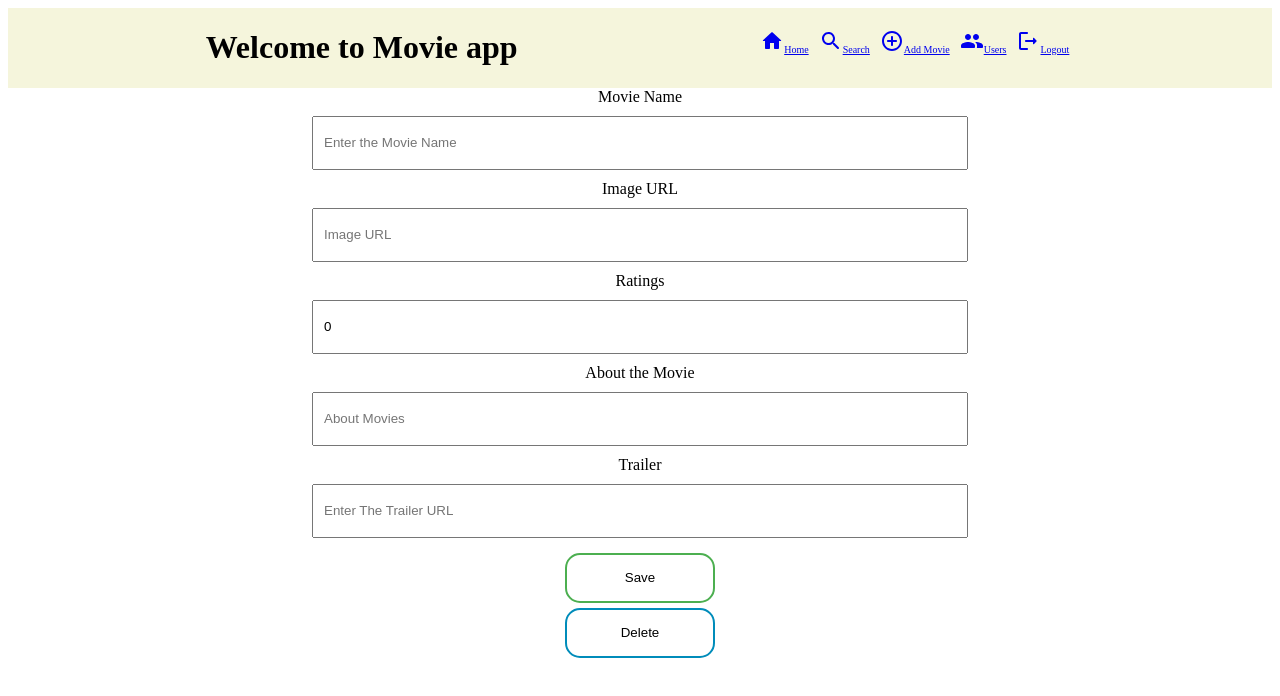
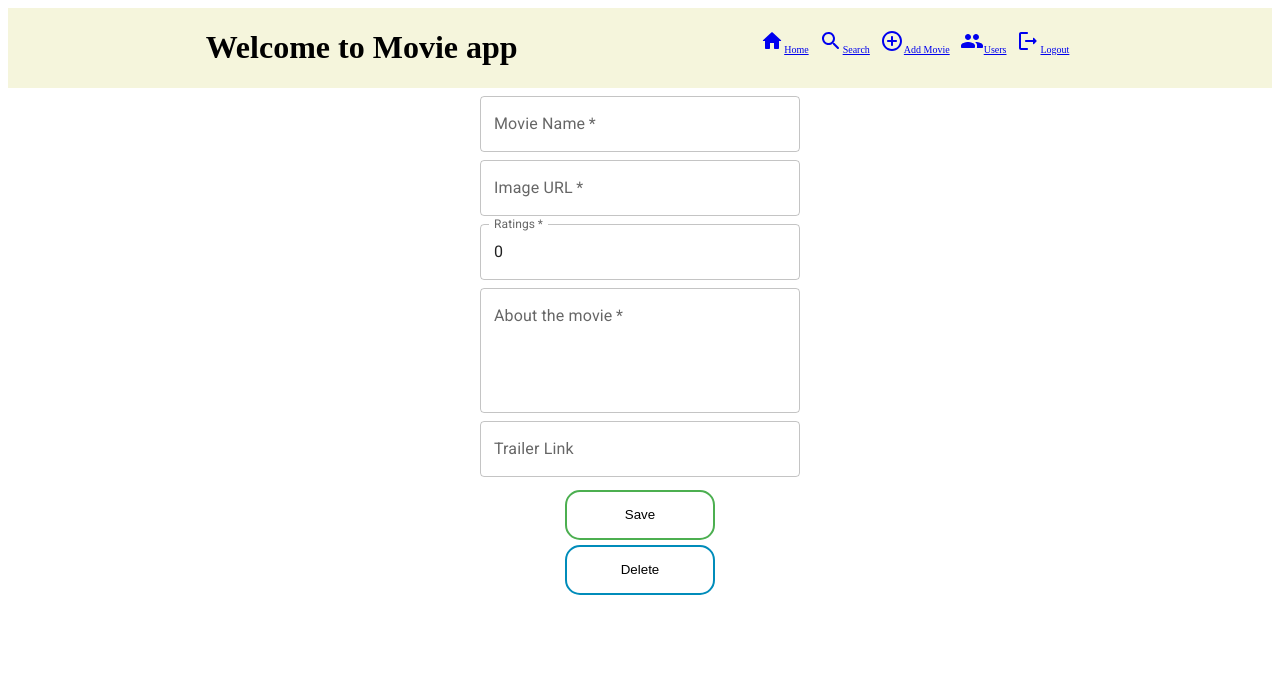
Before and after one commit to emcydeveloper/movieapp-with-login, a React (Create React App) app: page /edit/1 in a window 1280 px wide. Shown: the top 696 px of the page. Built offline with nearby package versions, Linux system fonts and the light colour scheme; no server answers.

Commit message:
Validation for signup

```diff
--- a/package.json
+++ b/package.json
@@ -14,6 +14,7 @@
     "react": "^17.0.2",
     "react-bootstrap": "^2.2.3",
     "react-dom": "^17.0.2",
+    "react-hook-form": "^7.29.0",
     "react-router": "^5.2.1",
     "react-router-dom": "^5.3.0",
     "react-scripts": "5.0.0",
--- a/src/AddMovie.js
+++ b/src/AddMovie.js
@@ -1,3 +1,5 @@
+import Box from '@mui/material/Box';
+import TextField from '@mui/material/TextField';
 import { useState } from "react";
 import Header from "./Header";
 import { useHistory } from "react-router-dom";
@@ -53,54 +55,21 @@ export default function AddMovie() {
       <Header />
       <h1>Add Movie</h1>
       <div className="addmovie-form">
-        <form onSubmit={handleSubmit}>
-          {/* <label htmlFor="firstname">First Name</label> */}
-          <input
-            type="text"
-            placeholder="Enter the Movie Name"
-            onChange={handleChange}
-            name="moviename"
-            value={formData.moviename}
-          />
-          {/* <label htmlFor="lastname">Last Name</label> */}
-          <input
-            type="text"
-            placeholder="Image URL"
-            onChange={handleChange}
-            name="img"
-            value={formData.img}
-          />
 
-          {/* <label htmlFor="username">User Name</label> */}
-          <input
-            type="text"
-            placeholder="Ratings"
-            onChange={handleChange}
-            name="rating"
-            value={formData.rating}
-          />
+      <Box component="form" sx={{'& .MuiTextField-root': { m: 1, width: '40ch',display: 'flex', flexWrap: 'wrap'  },}} noValidate autoComplete="off" onSubmit={handleSubmit}>
+      <div>
+        <TextField required id="moviename" label="Movie Name" value={formData.moviename} name="moviename" onChange={handleChange} />
+        <TextField required id="img" label="Image URL" value={formData.img} name="img" onChange={handleChange} />
+        <TextField required id="rating" label="Ratings" value={formData.rating} name="rating" onChange={handleChange} />
+        <TextField required id="about" label="About the movie" multiline rows={4} value={formData.about} name="about" onChange={handleChange}  />
+        <TextField id="trailer" label="Trailer Link" value={formData.trailer} name="trailer" onChange={handleChange} />
+      </div>
 
-          {/* <label htmlFor="email">Email</label> */}
-          <input
-            type="text"
-            placeholder="About Movies"
-            onChange={handleChange}
-            name="about"
-            value={formData.about}
-          />
+        <div className="btn-container">
+          <button className="success">Save</button>
+        </div>
+    </Box>
 
-          {/* <label htmlFor="mobile">Mobile no.</label> */}
-          <input
-            type="url"
-            placeholder="Enter The Trailer URL"
-            onChange={handleChange}
-            name="trailer"
-            value={formData.trailer}
-          />
-          <div className="btn-container">
-          <button className="success">Save</button>
-          </div>
-        </form>
       </div>
     </div>
   );
--- a/src/EditMovie.js
+++ b/src/EditMovie.js
@@ -1,3 +1,5 @@
+import Box from '@mui/material/Box';
+import TextField from '@mui/material/TextField';
 import Header from "./Header";
 import { useParams, useHistory } from "react-router-dom";
 import { useEffect, useState } from "react";
@@ -74,58 +76,25 @@ export default function EditMovie() {
     <div className="editmovie">
       <Header />
       <div className="addmovie-form">
-        <form onSubmit={handleSubmit}>
-          <label htmlFor="moviename">Movie Name</label>
-          <input
-            type="text"
-            placeholder="Enter the Movie Name"
-            onChange={handleChange}
-            name="moviename"
-            value={formData.moviename}
-          />
-          <label htmlFor="img">Image URL</label>
-          <input
-            type="text"
-            placeholder="Image URL"
-            onChange={handleChange}
-            name="img"
-            value={formData.img}
-          />
+      <Box component="form" sx={{'& .MuiTextField-root': { m: 1, width: '40ch',display: 'flex', flexWrap: 'wrap'  },}} noValidate autoComplete="off" onSubmit={handleSubmit}>
+      <div>
+        <TextField required id="moviename" label="Movie Name" value={formData.moviename} name="moviename" onChange={handleChange} />
+        <TextField required id="img" label="Image URL" value={formData.img} name="img" onChange={handleChange} />
+        <TextField required id="rating" label="Ratings" value={formData.rating} name="rating" onChange={handleChange} />
+        <TextField required id="about" label="About the movie" multiline rows={4} value={formData.about} name="about" onChange={handleChange}  />
+        <TextField id="trailer" label="Trailer Link" value={formData.trailer} name="trailer" onChange={handleChange} />
+      </div>
 
-          <label htmlFor="rating">Ratings</label>
-          <input
-            type="text"
-            placeholder="Ratings"
-            onChange={handleChange}
-            name="rating"
-            value={formData.rating}
-          />
+        <div className="btn-container">
+          <button className="success">Save</button>
+        </div>
 
-          <label htmlFor="about">About the Movie</label>
-          <input
-            type="text"
-            placeholder="About Movies"
-            onChange={handleChange}
-            name="about"
-            value={formData.about}
-          />
+      </Box>
 
-          <label htmlFor="trailer">Trailer</label>
-          <input
-            type="url"
-            placeholder="Enter The Trailer URL"
-            onChange={handleChange}
-            name="trailer"
-            value={formData.trailer}
-          />
+      <div className="btn-container">
+          <button className="delete" onClick={handleDelete}>Delete</button>
+      </div>
 
-          <div className="btn-container">
-            <button className="success">Save</button>
-          </div>
-        </form>
-        <div className="btn-container">
-          <button className="delete" onClick={handleDelete}>Delete</button>
-        </div>
       </div>
     </div>
   );
--- a/src/Register.js
+++ b/src/Register.js
@@ -1,43 +1,23 @@
 import "./style.css";
-import { useState } from "react";
+// import { useState } from "react";
 import SignUpHeader from "./SignUpHeader";
 import { useHistory } from "react-router-dom";
 import Box from '@mui/material/Box';
 import TextField from '@mui/material/TextField';
-import Button from '@mui/material/Button';
+import { useForm } from "react-hook-form";
 
 export default function Register() {
+  const { register, handleSubmit, formState: { errors } } = useForm();
   const history = useHistory();
-  const [formData, setFormData] = useState({
-    firstname: "",
-    lastname: "",
-    username: "",
-    email: "",
-    mobile: "",
-    country: "",
-    city: "",
-    state: "",
-    comments: "",
-  });
 
-  function handleChange(event) {
-    const { name, value } = event.target;
-    // console.log(name, value);
-    setFormData((prevFormData) => {
-      return {
-        ...prevFormData,
-        [name]: value,
-      };
-    });
-  }
-
-  function handleSubmit(event) {
+  const onSubmit = (event) => {
+    console.log(event);
     fetch("https://movieapp-with-login.herokuapp.com/signup", {
       method: "POST", // or 'PUT'
       headers: {
         "Content-Type": "application/json",
       },
-      body: JSON.stringify(formData),
+      body: JSON.stringify(event),
     })
       .then((response) => response.json())
       .then((data) => {
@@ -49,9 +29,9 @@ export default function Register() {
         console.error("Error:", error);
         alert("Error");
       });
+    // event.preventDefault();
+  }
 
-    event.preventDefault();
-  }
 
   return (
 
@@ -60,17 +40,34 @@ export default function Register() {
       <SignUpHeader />
       <div className="register-form" >
 
-      <Box component="form" sx={{'& .MuiTextField-root': { m: 1, width: '40ch',display: 'flex', flexWrap: 'wrap'  },}} noValidate autoComplete="off" onSubmit={handleSubmit}>
+      <Box component="form" sx={{'& .MuiTextField-root': { m: 1, width: '40ch',display: 'flex', flexWrap: 'wrap'  },}} noValidate autoComplete="off" onSubmit={handleSubmit(onSubmit)}>
       <div>
-        <TextField fullWidth  required id="fullWidth" label="First Name" value={formData.firstname} name="firstname" onChange={handleChange} />
-        <TextField required id="fullWidth" label="Last Name" value={formData.lastname} name="lastname" onChange={handleChange} />
-        <TextField required id="username" label="Username" value={formData.username} name="username" onChange={handleChange} />
-        <TextField disabled id="password" label="Password" />
-        <TextField required id="email" label="e-Mail" value={formData.email} name="email" onChange={handleChange} />
-        <TextField id="mobile" label="Mobile number" type="number" InputLabelProps={{ shrink: true, }} value={formData.mobile} name="mobile" onChange={handleChange} />
-        <TextField required id="city" label="City" value={formData.city} name="city" onChange={handleChange} />
-        <TextField required id="state" label="State" value={formData.state} name="state" onChange={handleChange} />
-        <TextField id="comments" label="Comments" multiline rows={4} value={formData.comments} name="comments" onChange={handleChange}  />
+
+        <TextField id="firstname" placeholder="First Name *" name="firstname" {...register("firstName", {  required:true, minLength: 3 })}  />
+        {errors.firstName && <p>Required First Name with minimun 3 letters</p>}
+         {/* value={formData.firstname} name="firstname"  onChange={handleChange}*/}
+
+        <TextField id="lastname" placeholder="Last Name *" name="lastname" {...register("lastname", {  required:true, minLength: 3 })} />
+        {errors.lastname && <p>Required Last Name with minimun 3 letters</p>}
+
+        <TextField id="username" placeholder="Username *" name="username" {...register("username", {  required:true, minLength: 5 })} />
+        {errors.username && <p>Required Username with minimun 5 letters</p>}
+
+        <TextField disabled id="password" placeholder="Password" />
+
+        <TextField id="email" placeholder="e-Mail *" name="email" {...register("email", {  required:true, minLength: 10 })} />
+        {errors.email && <p>Please enter the valid email address</p>}
+
+        <TextField id="mobile" placeholder="Mobile number *" type="number" InputplaceholderProps={{ shrink: true, }} name="mobile" {...register("mobile", {  required:true, minLength:10, maxLength: 10 })} />
+        {errors.mobile && <p>Please enter the valid mobile number</p>}
+
+        <TextField id="city" placeholder="City *" name="city" {...register("city", {  required:true, minLength: 3 })} />
+        {errors.city && <p>Required City with minimun 3 letters</p>}
+
+        <TextField id="state" placeholder="State *" name="state" {...register("state", {  required:true, minLength: 3 })} />
+        {errors.state && <p>Required State with minimun 3 letters</p>}
+
+        <TextField id="comments" placeholder="Comments" multiline rows={4} name="comments" {...register("comments", {  required:false, minLength: 6 })}  />
       </div>
 
       <div className="btn-container">
```
Also changed, not shown: 1 other file (tests, documents, lock files or other folders).
